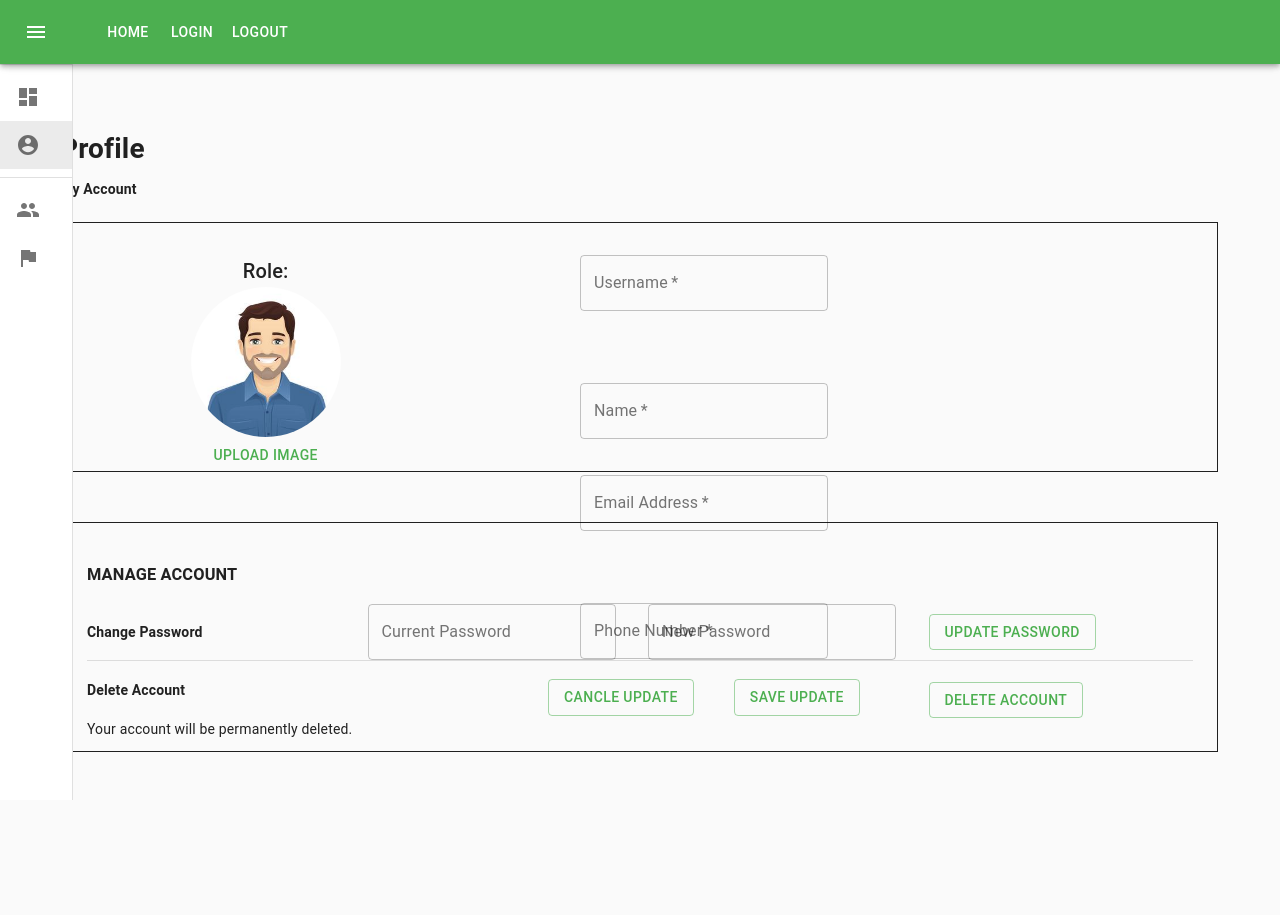
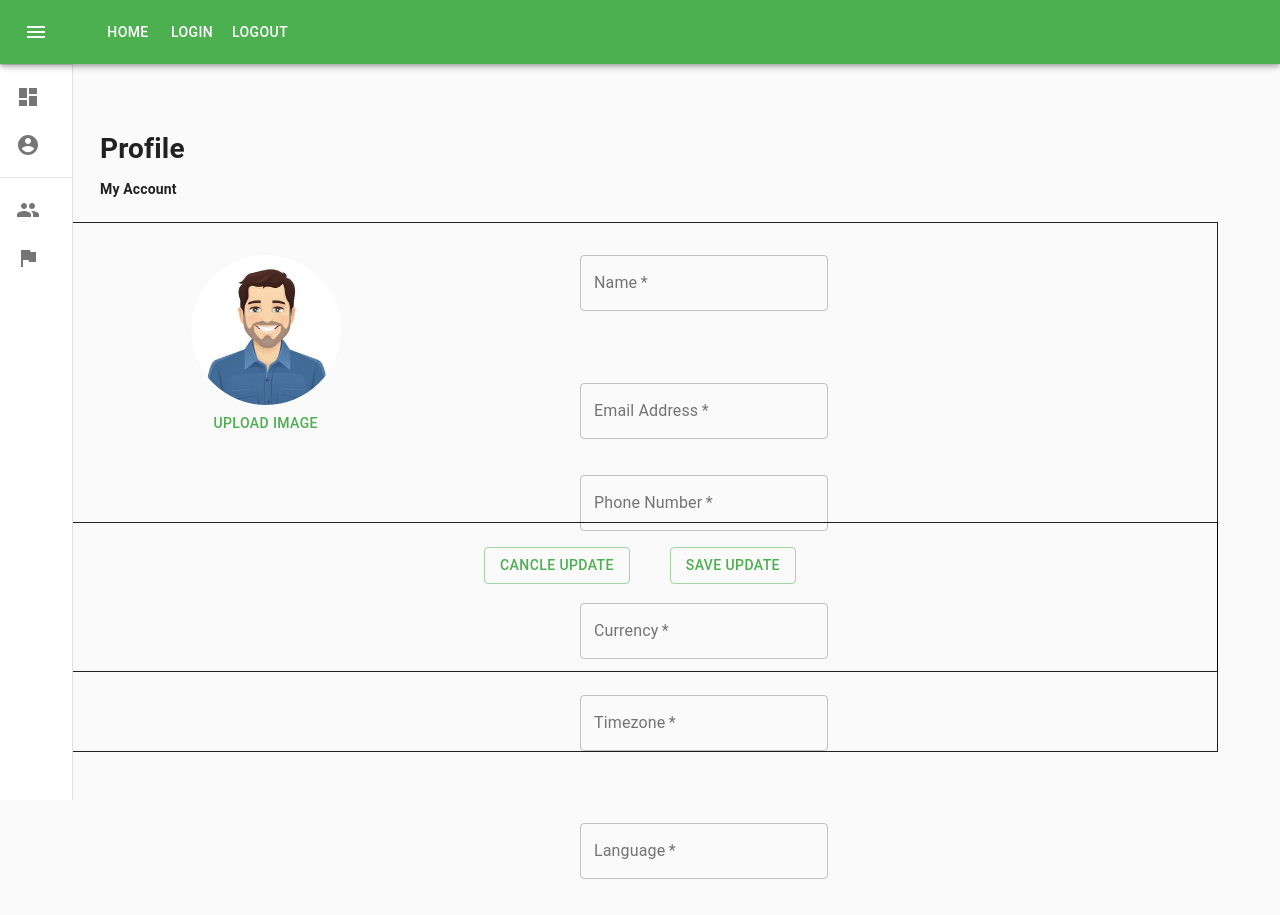
Before and after one commit to sdutta1411/SplitwiseAppDemo, a React (Create React App) app in the folder frontend/: page /userProfile in a window 1280 px wide. Shown: the top 915 px of the page. Before the commit the page ends 800 px from the top, so only its background shows below. Built offline with nearby package versions, Linux system fonts and the light colour scheme.

Commit message:
User Profile Changes

```diff
--- a/frontend/src/App.js
+++ b/frontend/src/App.js
@@ -11,6 +11,7 @@ import SignUp from './components/signUp';
 import Logout from './components/logout';
 import Profile from './components/userProfile';
 import Home from './components/home';
+import Dashbard from './components/dashboard';
 
 const theme = createMuiTheme({
   palette: {
@@ -50,6 +51,9 @@ function App() {
           <Route path="/userProfile">
             <Profile />
           </Route>
+          <Route path="/dashboard">
+            <Dashbard />
+          </Route>
         </Switch>
       </ThemeProvider>
     </div>
--- a/frontend/src/components/home.js
+++ b/frontend/src/components/home.js
@@ -22,7 +22,7 @@ const useStyles = makeStyles({
   },
 });
 
-export default function MediaCard() {
+export default function Home() {
   const classes = useStyles();
 
   return (
--- a/frontend/src/components/navbar.js
+++ b/frontend/src/components/navbar.js
@@ -1,4 +1,4 @@
-import React from 'react';
+import React, { useState } from 'react';
 import clsx from 'clsx';
 import { makeStyles, useTheme } from '@material-ui/core/styles';
 import AppBar from '@material-ui/core/AppBar';
@@ -88,11 +88,23 @@ const useStyles = makeStyles((theme) => ({
 export default function Navbar() {
     const classes = useStyles();
 
-    const [selectedIndex, setSelectedIndex] = React.useState(1);
+    const [selectedIndex, setSelectedIndex] = useState();
+    const [profileRedirect, setprofileRedirect] = useState(false);
+    const [dashboardRedirect, setdashboardRedirect] = useState(false);
+
 
     const handleListItemClick = (event, index) => {
         setSelectedIndex(index);
-        return <Redirect to='/userProfile' />
+    };
+
+    const handleProfileItemClick = (event, index) => {
+        setSelectedIndex(index);
+        setprofileRedirect(true);
+    };
+
+    const handleDashboardItemClick = (event, index) => {
+        setSelectedIndex(index);
+        setdashboardRedirect(true);
     };
 
     const theme = useTheme();
@@ -106,8 +118,21 @@ export default function Navbar() {
         setOpen(false);
     };
 
+    if (dashboardRedirect) {
+        return (<div>
+            <Navbar />
+            <Redirect to='/dashboard' />
+        </div>);
+    }
+    else if (profileRedirect) {
+        return (<div>
+            <Navbar />
+            <Redirect to='/userProfile' />
+        </div>);
+    }
+    else {
         return (
-        <div className={classes.root}>
+            < div className={classes.root} >
                 <CssBaseline />
                 <AppBar position="static"
                     className={clsx(classes.appBar, {
@@ -155,7 +180,7 @@ export default function Navbar() {
                         <ListItem
                             button
                             selected={selectedIndex === 0}
-                        onClick={(event) => handleListItemClick(event, 0)}
+                            onClick={(event) => handleDashboardItemClick(event, 0)}
                         >
                             <ListItemIcon>
                                 <DashboardIcon />
@@ -165,19 +190,13 @@ export default function Navbar() {
                         <ListItem
                             button
                             selected={selectedIndex === 1}
-                        onClick={(event) => handleListItemClick(event, 1)}
+                            onClick={(event) => handleProfileItemClick(event, 1)}
                         >
                             <ListItemIcon>
                                 <AccountCircleIcon />
                             </ListItemIcon>
                             <ListItemText primary="Profile" />
                         </ListItem>
-                    {/* {['Dashboard', 'Profile', 'Groups', 'Recent Activity'].map((text, index) => (
-                        <ListItem button key={text}>
-                            <ListItemIcon>{index % 2 === 0 ? <InboxIcon /> : <MailIcon />}</ListItemIcon>
-                            <ListItemText primary={text} />
-                        </ListItem>
-                    ))} */}
                     </List>
                     <Divider />
                     <List>
@@ -206,3 +225,4 @@ export default function Navbar() {
             </div>
         );
     }
+}
--- a/frontend/src/components/userProfile.js
+++ b/frontend/src/components/userProfile.js
@@ -9,189 +9,18 @@ import '../styles/userProfile.css';
 
 
 const Profile = () => {
-    // constructor(props) {
-    //     super(props);
-    //     this.state = {
-    //         username: '',
-    //         password: '',
-    //         name: '',
-    //         phoneNo: '',
-    //         zipCode: '',
-    //         email: '',
-    //         role: '',
-    //         temp_username: '',
-    //         temp_name: '',
-    //         temp_phoneNo: '',
-    //         temp_email: '',
-    //         currentPass: '',
-    //         newPass: '',
-    //     };
-    // }
 
-    // componentWillMount = () => {
-    //     this.getUserInfo();
-    // }
-
-    // getUserInfo = () => {
-    //     const uid = localStorage.getItem("Username");
-    //     fetch(`http://54.71.77.44/api/user/${uid}`)
-    //     .then(res => res.json())
-    //     .then(data => {
-    //         this.setState({
-    //             username: data.username,
-    //             password: data.password,
-    //             name: data.name,
-    //             phoneNo: data.phoneNo,
-    //             zipCode: data.zipCode,
-    //             email: data.emailId,
-    //             role: data.role,
-    //             temp_username: data.username,
-    //             temp_name: data.name,
-    //             temp_phoneNo: data.phoneNo,
-    //             temp_email: data.emailId,
-    //         });
-    //     })
-    //     .catch(err => {
-    //         console.log("Some error occured!");
-    //     });
-    //     console.log(this.username)
-    // }
-
-    // deleteAccount(uid) {
-    //     const options = {
-    //         method: "DELETE"
-    //     };
-    //     fetch(`http://54.71.77.44/api/user/${uid}`, options)
-    //         .then((res) => {
-    //             res.json();
-    //             if (res.ok) {
-    //                 localStorage.setItem("Username", "");
-    //                 localStorage.setItem("accountType", "Guest");
-    //                 swal("Success", "Deleted Account", "success").then(() => {
-    //                     window.location = "http://54.71.77.44/";
-    //                     window.location.reload();
-    //                   })
-
-    //             } else {
-    //                 swal("Error", "Unable to delete account", "error", {
-    //                     dangerMode: true
-    //                 });
-    //             }
-    //         })
-    //         .catch(err => {
-    //             swal("Error", err, "error", {
-    //                 dangerMode: true
-    //             });
-    //         });
-    // }
-
-    // updateUserInfo(uid) {
-    //     const options = {
-    //         method: "PATCH",
-    //         headers: {
-    //             'Accept': 'application/json',
-    //             'Content-Type': 'application/json'
-    //         },
-    //         //body: data,
-    //         body: JSON.stringify({
-    //             username: String(this.state.temp_username),
-    //             name: String(this.state.temp_name),
-    //             phoneNo: String(this.state.temp_phoneNo),
-    //             emailId: String(this.state.temp_email),
-    //         })
-    //     };
-    //     fetch(`http://54.71.77.44/api/user/${uid}`, options)
-    //         .then((res) => {
-    //             res.json()
-    //             if (res.ok) {
-    //                 swal("Success", "User account successfully updated!", "success");
-    //             } else {
-    //                 swal("Error", "Unable to update account information.", "error", {
-    //                     dangerMode: true
-    //                 });
-    //             }
-    //         })
-    //         .catch(err => {
-    //             swal("Error", err, "error", {
-    //                 dangerMode: true
-    //             });
-    //         });
-    // }
-
-    // cancleButton() {
-    //     this.getUserInfo();
-    //     this.setState({
-    //         temp_username: this.state.username,
-    //         temp_name: this.state.name,
-    //         temp_email: this.state.email,
-    //         temp_phoneNo: this.state.phoneNo,
-    //     })
-    // }
-
-    // checkCurrentPassword(password) {
-    //     let check = this.state.password === password;
-    //     return check;
-    // }
-
-    // validNewPassword(password) {
-    //     let check = password > 6;
-    //     return check;
-    // }
-
-    // updatePassword(uid, cur_pass, new_pass) {
-    //     if (this.validNewPassword(new_pass) === true && this.checkCurrentPassword(cur_pass) === true) {
-    //         const options = {
-    //             method: "PATCH",
-    //             headers: {
-    //                 'Accept': 'application/json',
-    //                 'Content-Type': 'application/json'
-    //             },
-    //             body: JSON.stringify({password: String(new_pass)})
-    //         }
-    //         fetch(`http://54.71.77.44/api/user/${uid}`, options)
-    //             .then((res) => {
-    //                 res.json()
-    //                 if (res.ok) {
-    //                     swal("Success", "Password successfully updated!", "success");
-    //                 } else {
-    //                     swal("Error", "Unable to update password.", "error", {
-    //                         dangerMode: true
-    //                     });
-    //                 }
-    //             })
-    //             .catch(err => {
-    //                 swal("Error", err, "error", {
-    //                     dangerMode: true
-    //                 });
-    //             });
-    //     } else {
-    //         swal("Error", "Invalid password entires. Please check again.", "error", {
-    //             dangerMode: true
-    //         });
-    //     }
-    // }
-
-    // render() {
     return (
         <div className="Profile">
-            {/* <div style={{ justifyContent: 'center', alignItems: 'center', position: 'absolute', top: 70, left: 30, right: 0, bottom: 0 }}>
-                <Link to="/account" style={{ alignItems: 'center', display: 'flex', color: 'inherit', textDecoration: 'none' }}>
-                    <Avatar className="Icon">
-                        <ArrowBackIcon fontSize="inherit" />
-                    </Avatar>
-                    <body style={{ marginLeft: '.5rem' }}>Back to Account Settings</body>
-                </Link>
-            </div> */}
-            <div style={{ justifyContent: 'center', alignItems: 'center', position: 'absolute', top: 110, left: 60, right: 0, bottom: 0 }}>
+            <div style={{ justifyContent: 'center', alignItems: 'center', position: 'absolute', top: 110, left: 100, right: 0, bottom: 0 }}>
                 <h1>Profile</h1>
             </div>
-            <div style={{ justifyContent: 'center', alignItems: 'center', position: 'absolute', top: 160, left: 60 }}><h4>My Account</h4></div>
+            <div style={{ justifyContent: 'center', alignItems: 'center', position: 'absolute', top: 160, left: 100 }}><h4>My Account</h4></div>
             <div style={{ justifyContent: 'center', alignItems: 'center', position: 'absolute', top: 190, left: 30, right: 30, bottom: 0 }}>
-                <Box m={4} p={1} border={1} css={{ height: 250 }}>
+                <Box m={4} p={1} border={1} css={{ height: 450 }}>
                     <Box display="flex">
                         <Box width="30%" m={3} >
                             <Grid container direction={"column"} justify="space-evenly" alignItems="center">
-                                <Typography variant="h6">Role: </Typography>
                                 <Avatar src={man} style={{ height: '150px', width: '150px' }} />
                                 <Button sixe="large" color="primary" >Upload Image</Button>
                             </Grid>
@@ -200,38 +29,38 @@ const Profile = () => {
                             <form>
                                 <Grid container justify="space-evenly" alignItems="center" spacing={9}>
                                     <Grid item>
-                                        <TextField required id="outlined-username" label="Username" type="username"
+                                        <TextField required id="name" label="Name" type="name"
                                             variant="outlined"
-                                            // onChange={(e) => this.setState({ temp_username: e.target.value })}
                                         />
                                     </Grid>
                                     <Grid item>
-                                        <TextField required id="outlined-name" label="Name" type="name"
+                                        <TextField required id="email" label="Email Address" type="email"
                                             variant="outlined"
-                                            // onChange={(e) => this.setState({ temp_name: e.target.value })}
                                         />
                                     </Grid>
                                 </Grid>
                                 <Grid container justify="space-evenly" alignItems="center" spacing={9}>
                                     <Grid item>
-                                        <TextField required id="outlined-email" label="Email Address" type="email"
+                                        <TextField required id="phone" label="Phone Number" type="phone"
                                             variant="outlined"
-                                            // onChange={(e) => this.setState({ temp_email: e.target.value })}
                                         />
                                     </Grid>
                                     <Grid item>
-                                        <TextField required id="outlined-phone" label="Phone Number" type="phone"
+                                        <TextField required id="currency" label="Currency" type="currency"
                                             variant="outlined"
-                                            // onChange={(e) => this.setState({ temp_phoneNo: e.target.value })}
                                         />
                                     </Grid>
                                 </Grid>
-                                <Grid container justify="center" alignItems="center" spacing={5}>
+                                <Grid container justify="space-evenly" alignItems="center" spacing={9}>
                                     <Grid item>
-                                        <Button color="primary" variant="outlined" >Cancle Update</Button>
+                                        <TextField required id="timezone" label="Timezone" type="timezone"
+                                            variant="outlined"
+                                        />
                                     </Grid>
                                     <Grid item>
-                                        <Button color="primary" variant="outlined">Save Update</Button>
+                                        <TextField required id="language" label="Language" type="language"
+                                            variant="outlined"
+                                        />
                                     </Grid>
                                 </Grid>
                             </form>
@@ -241,43 +70,12 @@ const Profile = () => {
             </div>
             <div style={{ justifyContent: 'center', alignItems: 'center', position: 'absolute', top: 490, left: 30, right: 30, bottom: 0 }}>
                 <Box m={4} p={3} border={1} css={{ height: 230 }}>
-                    <h3>MANAGE ACCOUNT</h3>
-                    <Grid container justify="space-evenly" alignItems="center" spacing={2}>
-                        <Grid item xs={3}>
-                            <h4>Change Password</h4>
+                    <Grid container justify="center" alignItems="center" spacing={5}>
+                        <Grid item>
+                            <Button color="primary" variant="outlined" >Cancle Update</Button>
                         </Grid>
-                        <Grid item xs={3}>
-                            <TextField
-                                id="outlined-password-input"
-                                label="Current Password"
-                                type="password"
-                                autoComplete="current-password"
-                                variant="outlined"
-                                // onChange={(e) => this.setState({ currentPass: e.target.value })}
-                            />
-                        </Grid>
-                        <Grid item xs={3}>
-                            <TextField
-                                id="outlined-password-input"
-                                label="New Password"
-                                type="password"
-                                autoComplete="new-password"
-                                variant="outlined"
-                                // onChange={(e) => this.setState({ newPass: e.target.value })}
-                            />
-                        </Grid>
-                        <Grid item xs={3}>
-                            <Button color="primary" variant="outlined">Update Password</Button>
-                        </Grid>
-                    </Grid>
-                    <Divider />
-                    <Grid container display="flex" justify="space-evenly" alignItems="center" spacing={2} >
-                        <Grid item xs={9}>
-                            <h4>Delete Account</h4>
-                            <subtitle2>Your account will be permanently deleted.</subtitle2>
-                        </Grid>
-                        <Grid item xs={3}>
-                            <Button color="primary" variant="outlined" >Delete Account</Button>
+                        <Grid item>
+                            <Button color="primary" variant="outlined">Save Update</Button>
                         </Grid>
                     </Grid>
                 </Box>
--- a/frontend/src/styles/userProfile.css
+++ b/frontend/src/styles/userProfile.css
@@ -4,4 +4,5 @@
     align-items: 'center';
     position: 'absolute';
     left:30;
+    /* margin-left: 4000; */
 }
```
Also changed, not shown: frontend/src/components/dashboard.js (+9 -0 lines). Lines whose indentation alone changed are shown as unchanged.
